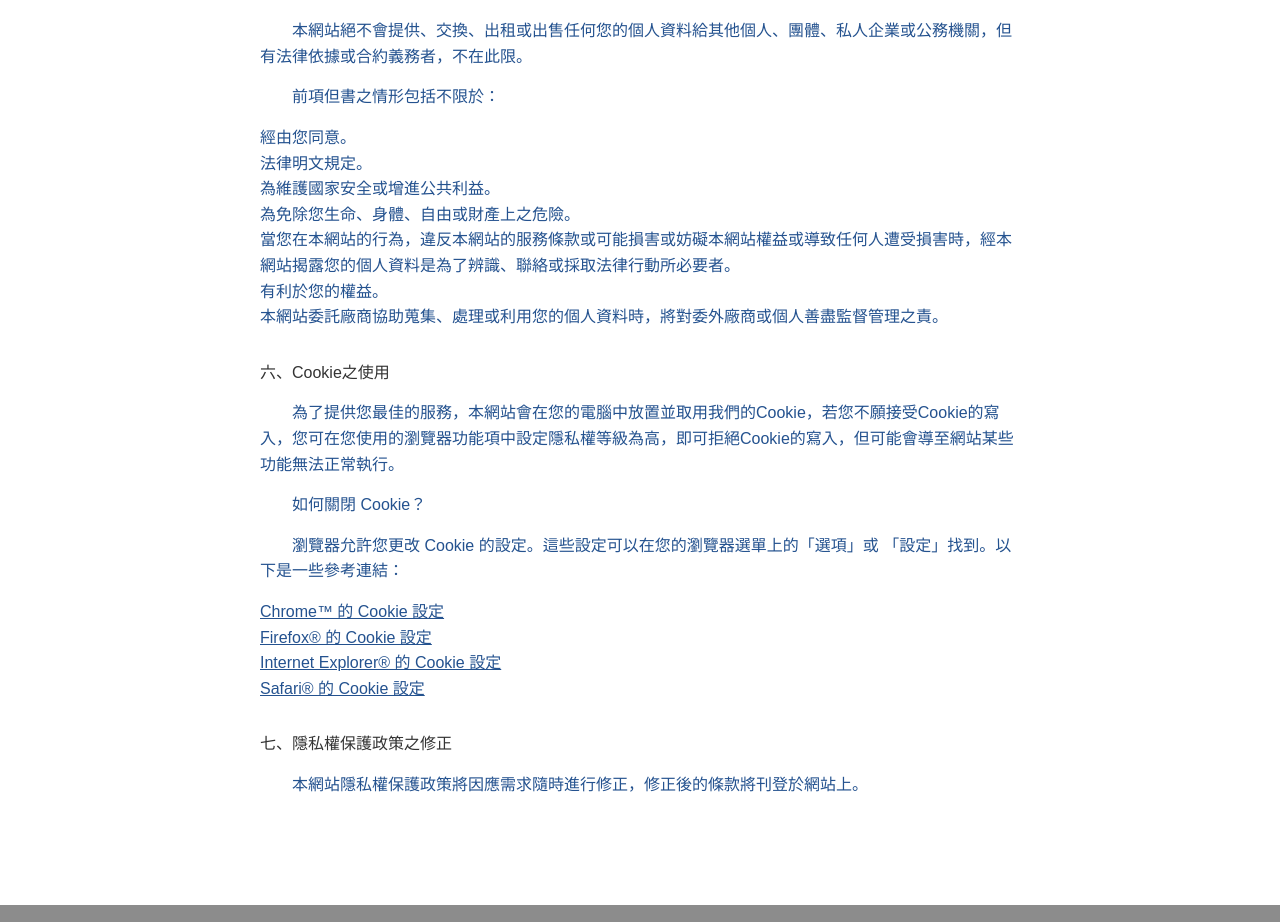
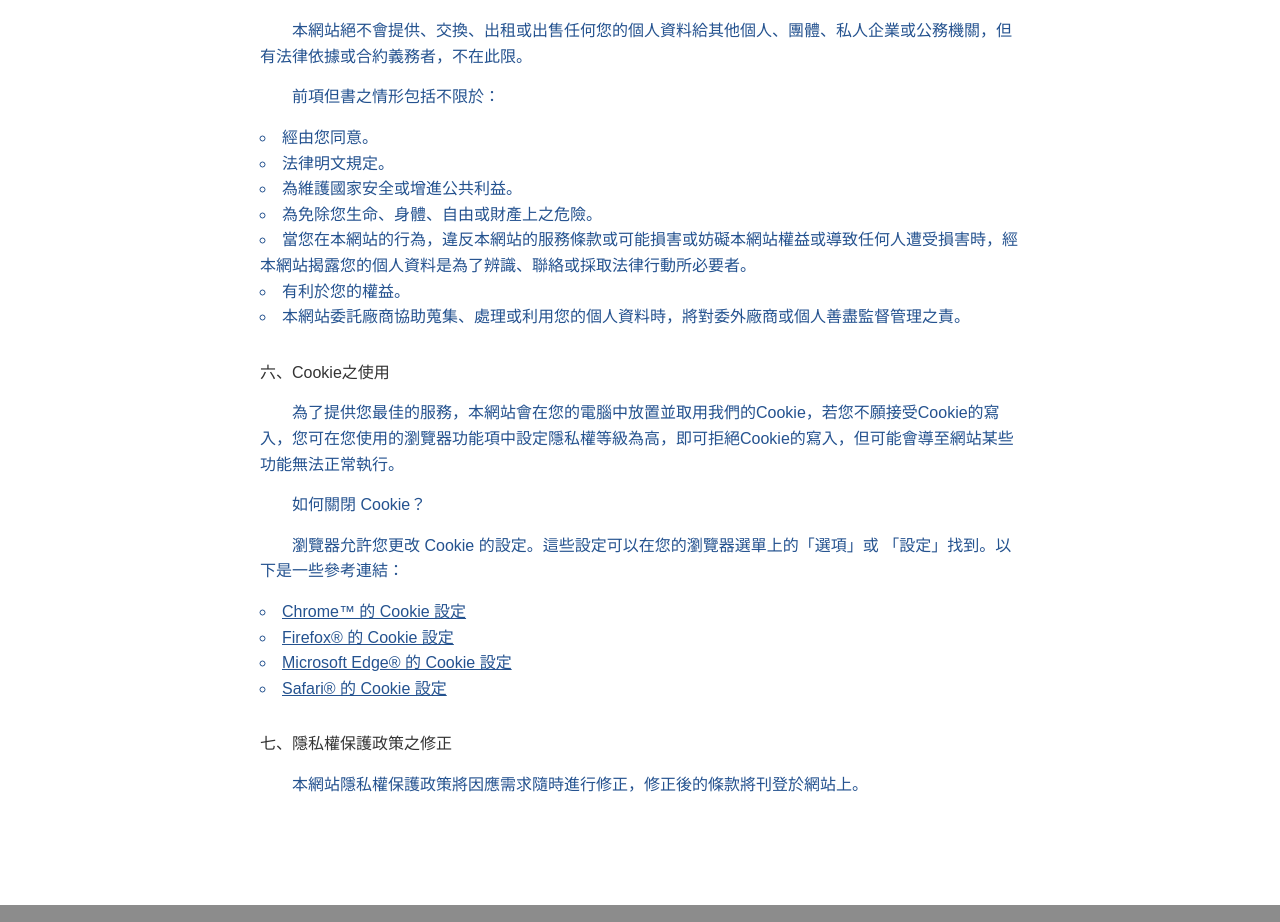
Before and after one commit to MedHealro/hlro-landing, a Vue app: page /privacy in a window 1280 px wide. Shown: the part 961-1883 px from the top of the page. Built offline with nearby package versions, Linux system fonts and the light colour scheme; what @formkit/vue would draw is missing.

Commit message:
Make minor adjustments to the Privacy Policy page

```diff
--- a/src/pages/PrivacyPage.vue
+++ b/src/pages/PrivacyPage.vue
@@ -75,7 +75,7 @@
           <a
             target="_blank"
             href="https://support.microsoft.com/zh-tw/help/17442/windows-internet-explorer-delete-manage-cookies"
-            >Internet Explorer® 的 Cookie 設定</a
+            >Microsoft Edge® 的 Cookie 設定</a
           >
         </li>
         <li>
@@ -122,4 +122,9 @@
   text-decoration: underline;
   cursor: pointer;
 }
+
+.privacy ul {
+  list-style-type: circle;
+  list-style-position: inside;
+}
 </style>
```
